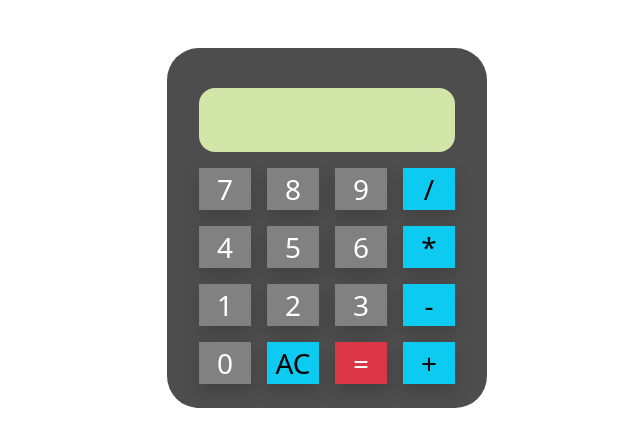
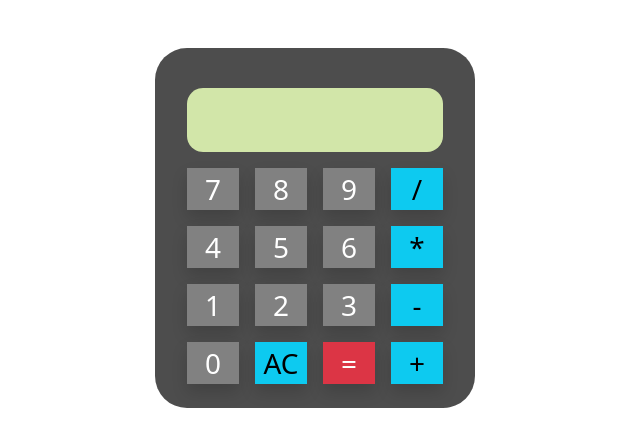
Before and after one commit to askaryxiii/CALCX, a plain HTML site: page index.html in a window 1280 px wide. Shown: the whole page, without its empty margins (313-953 px from the left). Drawn offline with Linux system fonts and the light colour scheme.

Commit message:
9/6/2024

```diff
--- a/index.html
+++ b/index.html
@@ -8,8 +8,8 @@
     <title>CALCX</title>
   </head>
 
-  <body class="row justify-content-center">
-    <div class="container my-5 row col-12 justify-content-center">
+  <body class="row justify-content-center w-100">
+    <div class="container my-5 row col-12 justify-content-center p-0">
       <div
         class="col-xs-12 col-sm-3 col-md-4 col-lg-3 bg-primary px-3 py-4 rounded-5"
       >
```
